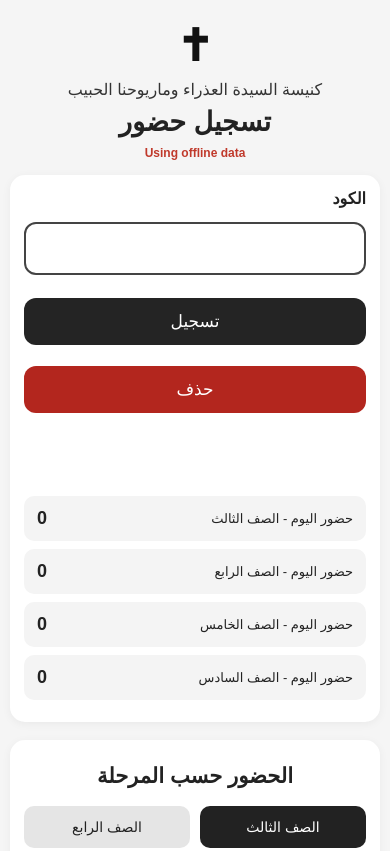
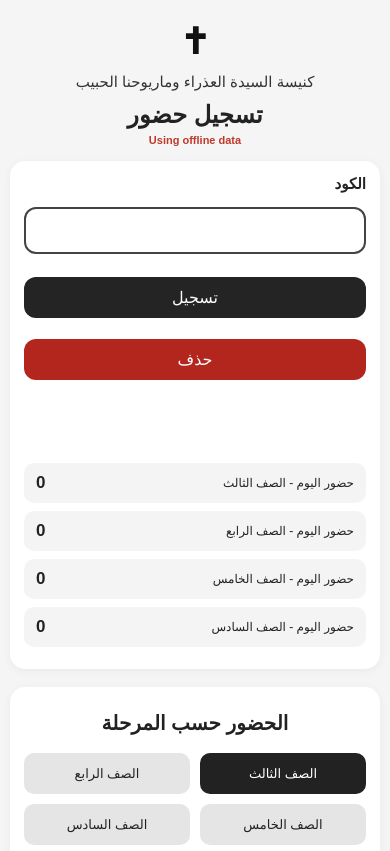
Before and after one commit to jumanasedhom/Attendance-Registration, a plain HTML site: page index.html in a window 390 px wide. Shown: the top 851 px of the page. Drawn offline with Linux system fonts and the light colour scheme.

Commit message:
Fix mobile font sizes

```diff
--- a/index.html
+++ b/index.html
@@ -25,9 +25,9 @@
     >
 
     <link
-        rel="stylesheet"
-        href="style.css"
-    >
+    rel="stylesheet"
+    href="style.css?v=2"
+>
 
 </head>
 
--- a/service-worker.js
+++ b/service-worker.js
@@ -1,5 +1,5 @@
 const CACHE_NAME =
-    "attendance-app-v9";
+    "attendance-app-v10";
 
 
 const APP_FILES = [
--- a/style.css
+++ b/style.css
@@ -535,3 +535,66 @@ button:hover {
         font-size: 19px;
     }
 }
+/* MOBILE SIZE FIX */
+
+@media (max-width: 600px) {
+
+    .simple-cross {
+        font-size: 36px !important;
+        margin-bottom: 10px !important;
+    }
+
+    .church-title {
+        font-size: 15px !important;
+        line-height: 1.6 !important;
+    }
+
+    .attendance-title {
+        font-size: 24px !important;
+        margin: 5px 0 !important;
+    }
+
+    .sync-status {
+        font-size: 11px !important;
+    }
+
+    .code-label {
+        font-size: 15px !important;
+    }
+
+    #studentCode {
+        font-size: 18px !important;
+        padding: 11px !important;
+    }
+
+    #attendanceButton,
+    #removeAttendanceButton {
+        font-size: 16px !important;
+        padding: 11px !important;
+    }
+
+    .today-grade-row {
+        font-size: 12px !important;
+        padding: 10px 12px !important;
+    }
+
+    .today-grade-row strong {
+        font-size: 17px !important;
+    }
+
+    .section h2 {
+        font-size: 20px !important;
+    }
+
+    .grade-button {
+        font-size: 13px !important;
+    }
+
+    .summary-card span {
+        font-size: 10px !important;
+    }
+
+    .summary-card strong {
+        font-size: 18px !important;
+    }
+}
```
